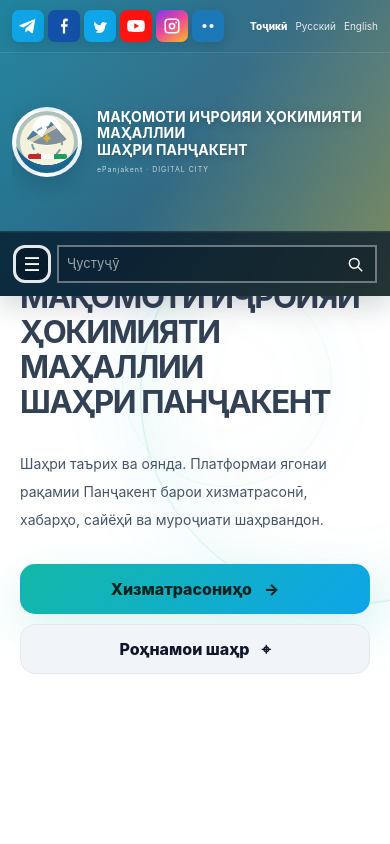
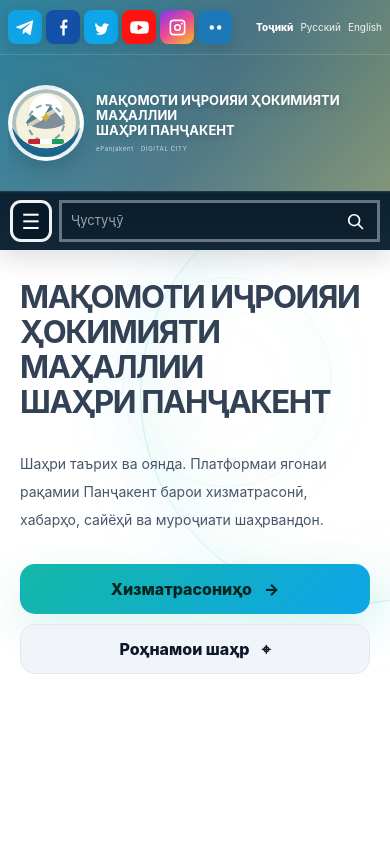
Before and after one commit to mehrvarshodiev/ePanjakent, a React (Vite) app: page / in a window 390 px wide. Shown: the top 844 px of the page. Built offline with nearby package versions, Linux system fonts and the light colour scheme.

Commit message:
style: match civic header reference layout

```diff
--- a/src/overrides.css
+++ b/src/overrides.css
@@ -44,3 +44,77 @@
   .civic-mobile-menu{margin-top:8px}
   .hero{padding-top:12px}
 }
+
+/* Reference-style civic header */
+.civic-header{background:linear-gradient(120deg,#267f9b 0%,#436f7f 50%,#7f916b 100%);box-shadow:0 8px 24px rgba(15,23,42,.14)}
+.civic-header-top{background:rgba(255,255,255,.035);border-bottom:1px solid rgba(255,255,255,.12)}
+.civic-header-top .civic-header-inner{min-height:104px}
+.civic-header-inner{width:min(100%,calc(100% - 64px))}
+.civic-socials{gap:10px}
+.civic-social-icon{width:56px;height:56px;border-radius:10px}
+.civic-social-icon svg{width:31px;height:31px}
+.civic-languages{gap:28px}
+.civic-languages button{font-size:18px;color:rgba(255,255,255,.92)}
+.civic-brand-row{height:260px;min-height:260px;max-height:260px;background:linear-gradient(180deg,rgba(255,255,255,.025),rgba(255,255,255,.08))}
+.civic-brand-inner{height:100%;min-height:0;display:flex;align-items:center}
+.civic-brand{gap:36px}
+.civic-emblem{width:190px;height:190px;flex-basis:190px;border-width:7px}
+.civic-emblem-sun{font-size:38px;top:40px}
+.civic-emblem-mountain{width:76px;height:10px;bottom:36px}
+.civic-brand-copy b{font-size:clamp(24px,3vw,40px);line-height:1.08;letter-spacing:.004em}
+.civic-brand-copy small{margin-top:14px;font-size:12px;letter-spacing:.24em}
+.civic-nav-row{background:linear-gradient(180deg,#0b2232 0%,#112738 100%);border-top:1px solid rgba(255,255,255,.07)}
+.civic-nav-inner{min-height:120px;gap:26px}
+.civic-menu{display:grid;width:78px;height:78px;flex:0 0 78px;border:4px solid rgba(255,255,255,.94);border-radius:15px;background:rgba(4,18,31,.55);color:#fff;font-size:36px;line-height:1}
+.civic-desktop-nav{display:none!important}
+.civic-search{width:min(48vw,560px);height:68px;border:3px solid rgba(255,255,255,.38);background:rgba(4,18,31,.25);margin-left:auto}
+.civic-search input{font-size:22px;padding:0 24px;color:#fff}
+.civic-search button{width:76px;color:#fff}
+.civic-search button svg{width:33px;height:33px}
+
+@media(max-width:900px){
+  .civic-header-inner{width:calc(100% - 24px)}
+  .civic-header-top .civic-header-inner{min-height:68px}
+  .civic-social-icon{width:42px;height:42px;border-radius:9px}
+  .civic-social-icon svg{width:24px;height:24px}
+  .civic-socials{gap:6px}
+  .civic-languages{gap:12px}
+  .civic-languages button{font-size:13px}
+  .civic-brand-row{height:160px;min-height:160px;max-height:160px}
+  .civic-brand{gap:18px}
+  .civic-emblem{width:112px;height:112px;flex-basis:112px;border-width:5px}
+  .civic-emblem-sun{font-size:22px;top:23px}
+  .civic-emblem-mountain{width:50px;height:7px;bottom:20px}
+  .civic-brand-copy b{font-size:21px}
+  .civic-brand-copy small{font-size:8px;margin-top:8px}
+  .civic-nav-inner{min-height:82px;gap:12px}
+  .civic-menu{width:52px;height:52px;flex-basis:52px;border-width:3px;font-size:26px}
+  .civic-search{width:min(70vw,440px);height:52px}
+  .civic-search input{font-size:16px;padding:0 14px}
+  .civic-search button{width:58px}
+  .civic-search button svg{width:27px;height:27px}
+}
+
+@media(max-width:600px){
+  .civic-header-top .civic-header-inner{min-height:54px}
+  .civic-header-inner{width:calc(100% - 16px)}
+  .civic-social-icon{width:34px;height:34px;border-radius:8px}
+  .civic-social-icon svg{width:19px;height:19px}
+  .civic-socials{gap:4px}
+  .civic-languages{gap:7px}
+  .civic-languages button{font-size:10px;padding:3px 0}
+  .civic-brand-row{height:136px;min-height:136px;max-height:136px}
+  .civic-brand{gap:12px}
+  .civic-emblem{width:76px;height:76px;flex-basis:76px;border-width:4px}
+  .civic-emblem-sun{font-size:16px;top:16px}
+  .civic-emblem-mountain{width:36px;height:5px;bottom:13px}
+  .civic-brand-copy b{font-size:13px;line-height:1.16}
+  .civic-brand-copy small{font-size:6px;letter-spacing:.11em;margin-top:6px}
+  .civic-nav-row{min-height:58px}
+  .civic-nav-inner{min-height:58px;gap:7px;padding:0 2px}
+  .civic-menu{width:42px;height:42px;flex-basis:42px;border-width:3px;border-radius:11px;font-size:21px}
+  .civic-search{height:42px;width:auto;flex:1;max-width:none}
+  .civic-search input{font-size:13px;padding:0 9px}
+  .civic-search button{width:44px}
+  .civic-search button svg{width:20px;height:20px}
+}
```
